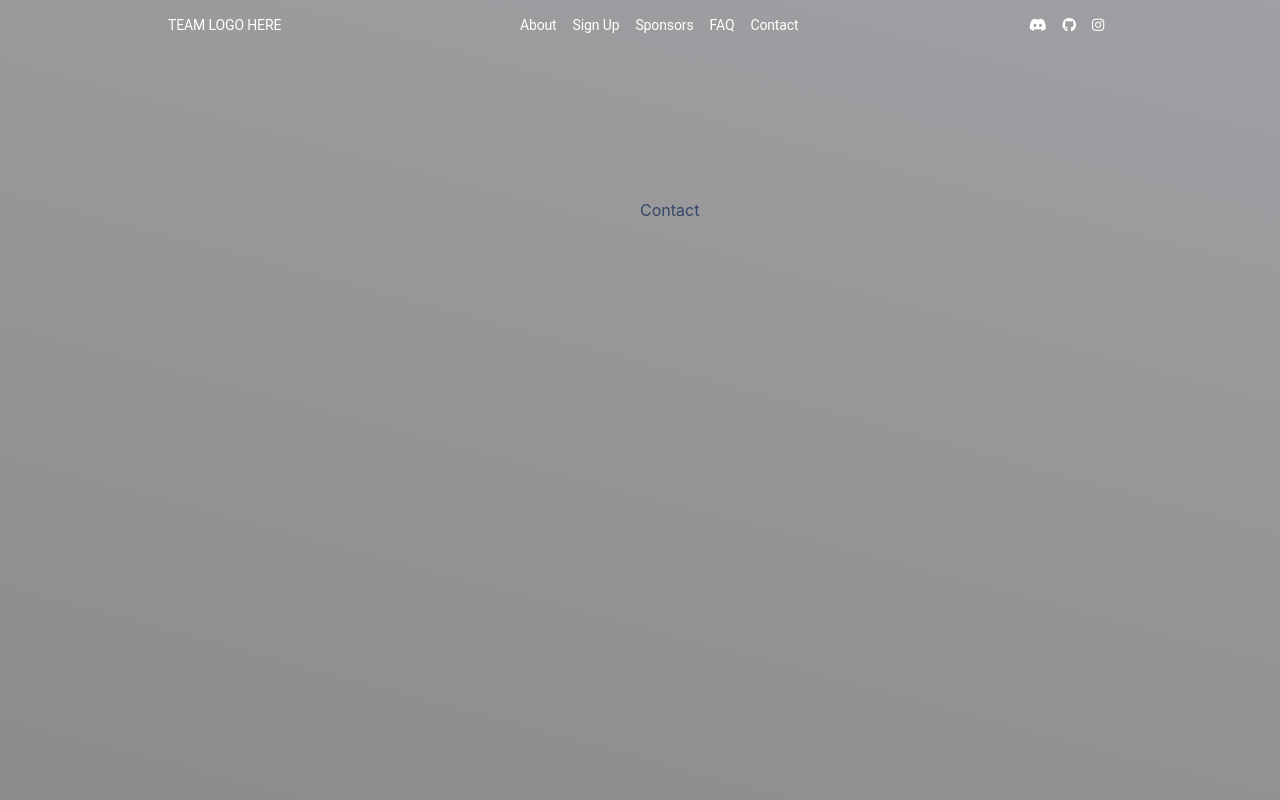
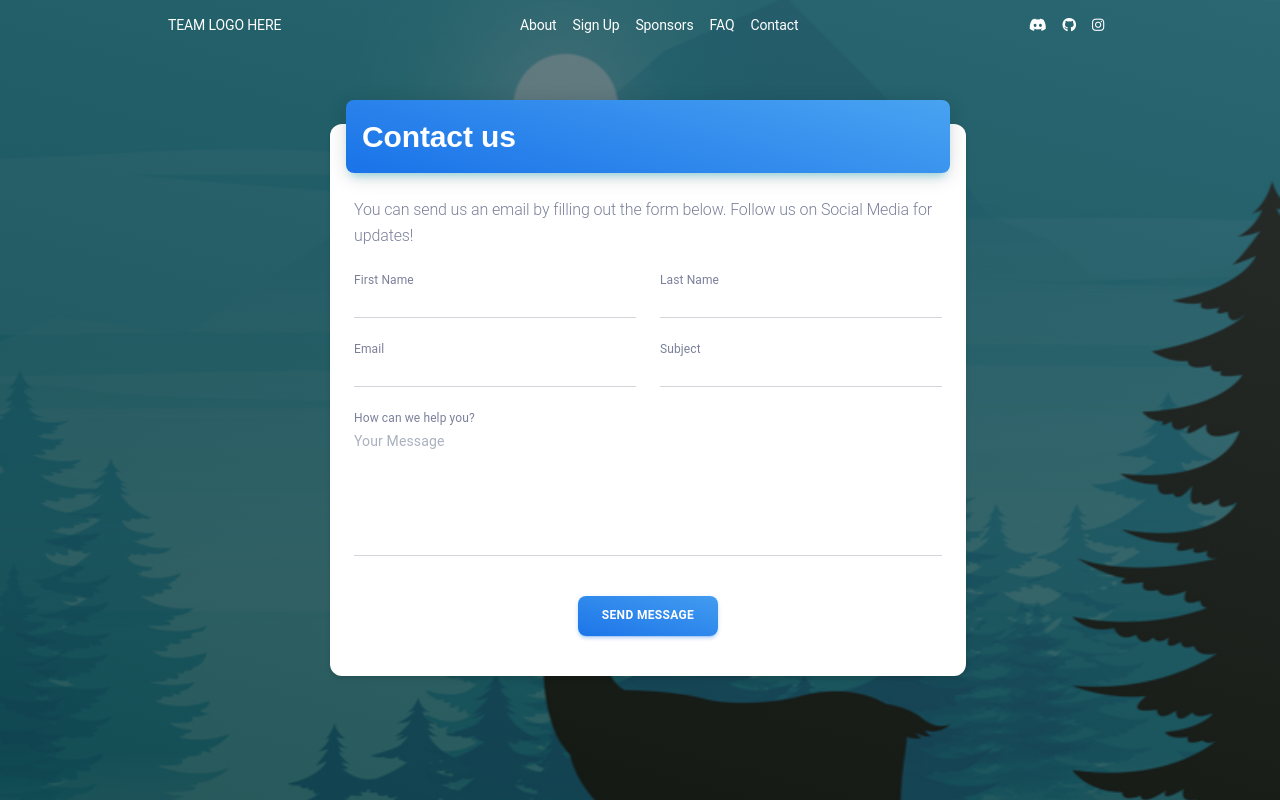
Before and after one commit to UW-Nauticus/nauticus-website, a React (Create React App) app: page /contact in a window 1280 px wide. Built offline with nearby package versions, Linux system fonts and the light colour scheme.

Commit message:
Add contact page

```diff
--- a/src/pages/Contact.jsx
+++ b/src/pages/Contact.jsx
@@ -1,37 +1,156 @@
+// @mui material components
+import Card from "@mui/material/Card";
+import Grid from "@mui/material/Grid";
+
 // Material Kit 2 React components
 import MKBox from "components/MKBox";
+import MKTypography from "components/MKTypography";
+import MKInput from "components/MKInput";
+import MKButton from "components/MKButton";
+
+// Images
+import bgImage from "assets/images/illustration-reset.jpg";
 
 const Contact = () => {
 	return (
+		<>
 			<MKBox
-			alignItems="center"
 				minHeight="100vh"
+				width="100%"
 				sx={{
 					backgroundImage: ({
+						functions: { linearGradient, rgba },
 						palette: { gradients },
-					functions: { linearGradient, rgba },
 					}) =>
 						`${linearGradient(
-						rgba(gradients.dark.main, 0.5),
-						rgba(gradients.dark.state, 0.5)
-					)}`,
-				top: "50px",
+							rgba(gradients.dark.main, 0.6),
+							rgba(gradients.dark.state, 0.6)
+						)}, url(${bgImage})`,
 					backgroundSize: "cover",
 					backgroundPosition: "center",
+					display: "grid",
+					placeItems: "center",
 				}}
 			>
-			<div style={{ position: "absolute", top: "200px", width: "100%" }}>
-				<div
-					style={{
-						position: "relative",
-						left: "50%",
-						width: "100px",
+				<MKBox px={1} width="100%" mx="auto" position="relative">
+					<Grid
+						container
+						spacing={1}
+						justifyContent="center"
+						alignItems="center"
+						height="100%"
+					>
+						<Grid item xs={11} sm={9} md={5} lg={4} xl={6}>
+							<Card>
+								<MKBox
+									variant="gradient"
+									bgColor="info"
+									coloredShadow="info"
+									borderRadius="lg"
+									p={2}
+									mx={2}
+									mt={-3}
+								>
+									<MKTypography variant="h3" color="white">
+										Contact us
+									</MKTypography>
+								</MKBox>
+								<MKBox p={3}>
+									<MKTypography
+										variant="body2"
+										color="text"
+										mb={3}
+									>
+										You can send us an email by filling out
+										the form below. Follow us on Social
+										Media for updates!
+									</MKTypography>
+									<MKBox
+										width="100%"
+										component="form"
+										method="post"
+										autocomplete="off"
+									>
+										<Grid container spacing={3}>
+											<Grid item xs={12} md={6}>
+												<MKInput
+													variant="standard"
+													label="First Name"
+													InputLabelProps={{
+														shrink: true,
 													}}
+													fullWidth
+												/>
+											</Grid>
+											<Grid item xs={12} md={6}>
+												<MKInput
+													variant="standard"
+													label="Last Name"
+													InputLabelProps={{
+														shrink: true,
+													}}
+													fullWidth
+												/>
+											</Grid>
+											<Grid item xs={12} md={6}>
+												<MKInput
+													type="email"
+													variant="standard"
+													label="Email"
+													InputLabelProps={{
+														shrink: true,
+													}}
+													fullWidth
+												/>
+											</Grid>
+											<Grid item xs={12} md={6}>
+												<MKInput
+													variant="standard"
+													label="Subject"
+													InputLabelProps={{
+														shrink: true,
+													}}
+													fullWidth
+												/>
+											</Grid>
+											<Grid item xs={12}>
+												<MKInput
+													variant="standard"
+													label="How can we help you?"
+													placeholder="Your Message"
+													InputLabelProps={{
+														shrink: true,
+													}}
+													multiline
+													fullWidth
+													rows={6}
+												/>
+											</Grid>
+										</Grid>
+										<Grid
+											container
+											item
+											justifyContent="center"
+											xs={12}
+											mt={5}
+											mb={2}
 										>
-					Contact
-				</div>
-			</div>
+											<MKButton
+												type="submit"
+												variant="gradient"
+												color="info"
+											>
+												Send Message
+											</MKButton>
+										</Grid>
 									</MKBox>
+								</MKBox>
+							</Card>
+						</Grid>
+					</Grid>
+				</MKBox>
+			</MKBox>
+		</>
 	);
 };
 
--- a/src/pages/SignUp.jsx
+++ b/src/pages/SignUp.jsx
@@ -1,7 +1,6 @@
 // @mui material components
 import Card from "@mui/material/Card";
 import Grid from "@mui/material/Grid";
-import Container from "@mui/material/Container";
 
 // Material Kit 2 React components
 import MKBox from "components/MKBox";
```
Also changed, not shown: src/pages/LandingPages/ContactUs/index.js (deleted, +0 -149 lines). Lines whose indentation alone changed are shown as unchanged.
